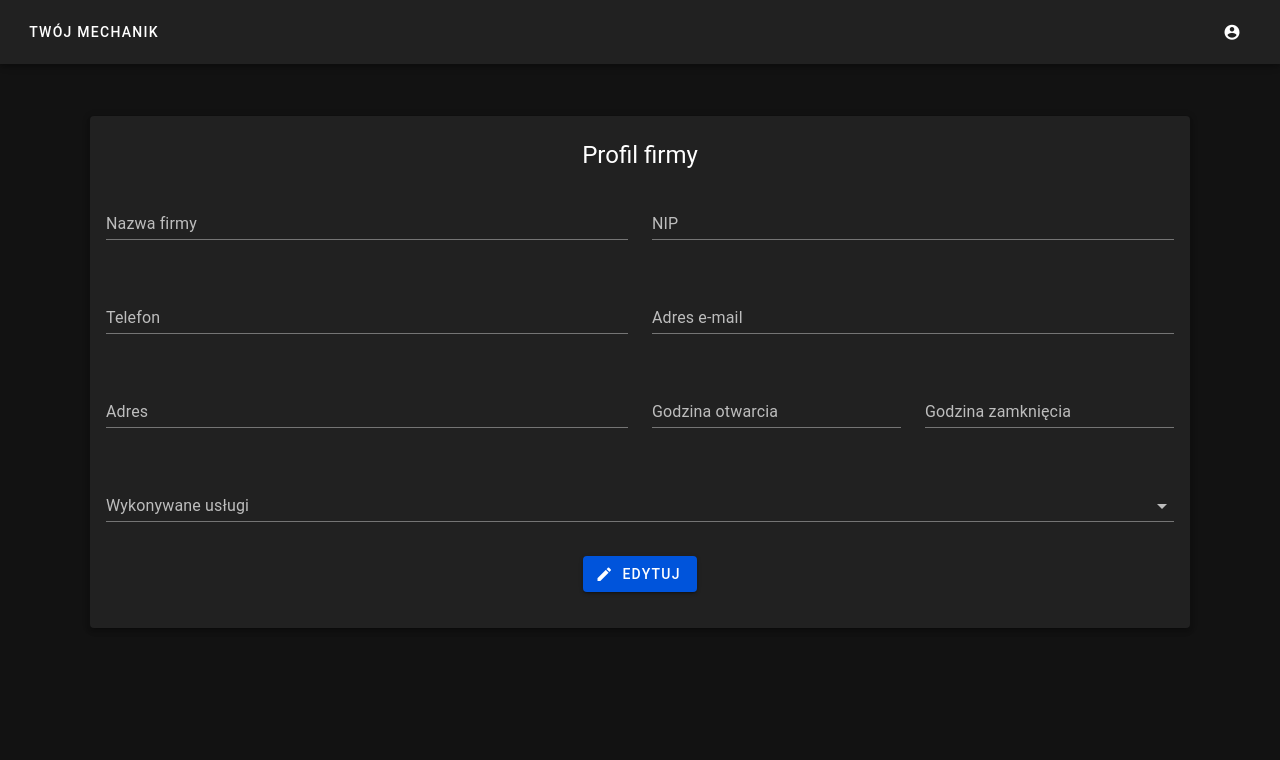
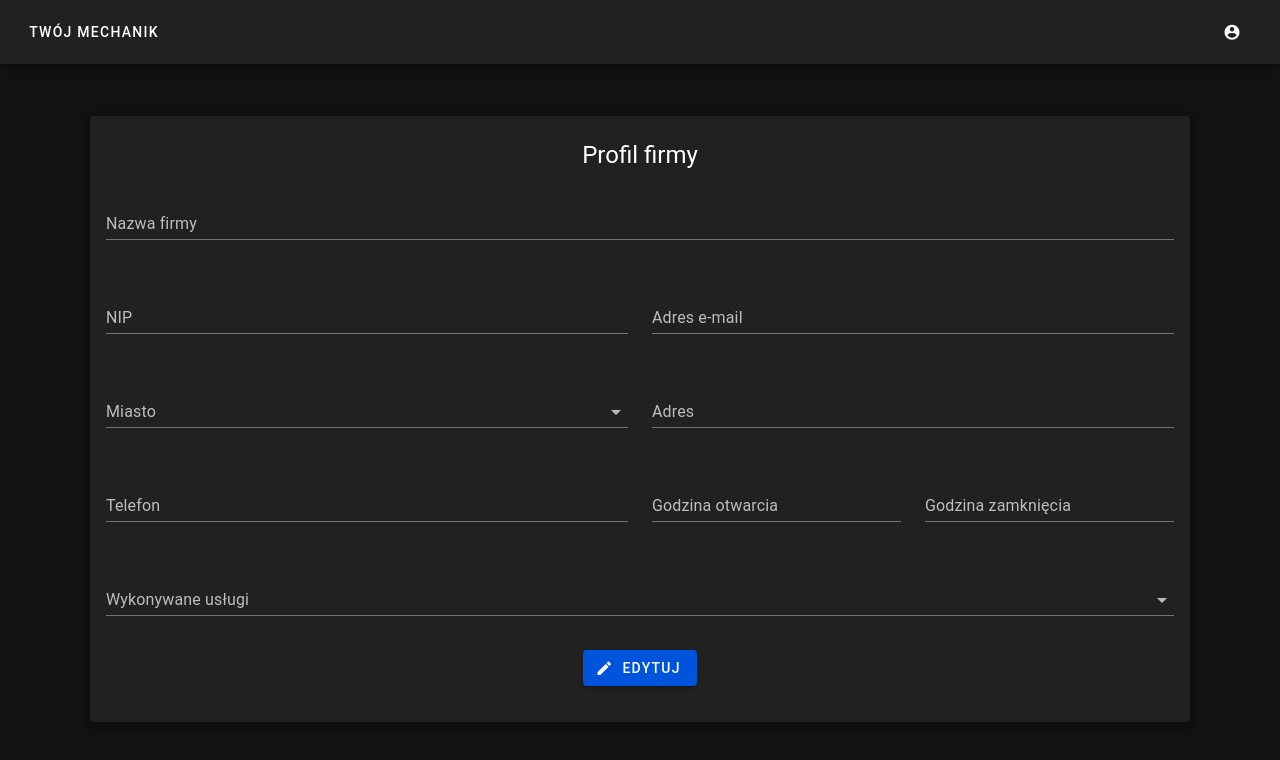
Before and after one commit to Lecrut/YourCarMechanic, a Nuxt app: page /company/profile in a window 1280 px wide. Shown: the top 760 px of the page. Built offline with nearby package versions, Linux system fonts and the light colour scheme.

Commit message:
company profile - form 2

```diff
--- a/locales/en.json
+++ b/locales/en.json
@@ -116,6 +116,7 @@
   "companyProfile": {
     "title": "Company profile",
     "name": "Company name",
+    "city": "City",
     "nip": "VAT number",
     "address": "Address",
     "openingTime": "Opening time",
--- a/locales/pl.json
+++ b/locales/pl.json
@@ -116,6 +116,7 @@
   "companyProfile": {
     "title": "Profil firmy",
     "name": "Nazwa firmy",
+    "city": "Miasto",
     "nip": "NIP",
     "address": "Adres",
     "openingTime": "Godzina otwarcia",
--- a/pages/company/profile.vue
+++ b/pages/company/profile.vue
@@ -11,6 +11,16 @@ const {t} = useI18n()
 const {form, valid, isValid} = formValidation()
 
 const isEditing = ref(false)
+
+const companyName = ref(null)
+const companyNip = ref(null)
+const companyEmail = ref(null)
+const companyCity = ref(null)
+const companyAddress = ref(null)
+const companyPhone = ref(null)
+const companyOpeningTime = ref(null)
+const companyClosingTime = ref(null)
+const companyServices = ref(null)
 
 async function saveForm() {
   if (await isValid()) {
@@ -42,8 +52,9 @@ async function saveForm() {
           @submit.prevent="saveForm"
       >
         <v-row justify="center">
-          <v-col cols="12" sm="12" md="6">
+          <v-col cols="12" sm="12" md="12">
             <v-text-field
+                v-model="companyName"
                 :label="t('companyProfile.name')"
                 :readonly="!isEditing"
                 :rules="[requiredRule(t)]"
@@ -52,6 +63,7 @@ async function saveForm() {
 
           <v-col cols="12" sm="12" md="6">
             <v-text-field
+                v-model="companyNip"
                 :label="t('companyProfile.nip')"
                 :readonly="!isEditing"
                 :rules="[requiredRule(t), lengthRuleShort(t)]"
@@ -60,6 +72,35 @@ async function saveForm() {
 
           <v-col cols="12" sm="12" md="6">
             <v-text-field
+                v-model="companyEmail"
+                :label="t('companyProfile.email')"
+                :readonly="!isEditing"
+                :rules="[requiredRule(t), emailRule(t)]"
+                placeholder="example@mail.com"
+            />
+          </v-col>
+
+          <v-col cols="12" sm="12" md="6">
+            <v-select
+                v-model="companyCity"
+                :label="t('companyProfile.city')"
+                :readonly="!isEditing"
+                :rules="[requiredRule(t), requiredArrayRule(t)]"
+            />
+          </v-col>
+
+          <v-col cols="12" sm="12" md="6">
+            <v-text-field
+                v-model="companyAddress"
+                :label="t('companyProfile.address')"
+                :readonly="!isEditing"
+                :rules="[requiredRule(t)]"
+            />
+          </v-col>
+
+          <v-col cols="12" sm="12" md="6">
+            <v-text-field
+                v-model="companyPhone"
                 :label="t('companyProfile.phone')"
                 :readonly="!isEditing"
                 type="number"
@@ -67,24 +108,9 @@ async function saveForm() {
             />
           </v-col>
 
-          <v-col cols="12" sm="12" md="6">
-            <v-text-field
-                :label="t('companyProfile.email')"
-                :readonly="!isEditing"
-                :rules="[requiredRule(t), emailRule(t)]"
-            />
-          </v-col>
-
-          <v-col cols="12" sm="12" md="6">
-            <v-text-field
-                :label="t('companyProfile.address')"
-                :readonly="!isEditing"
-                :rules="[requiredRule(t)]"
-            />
-          </v-col>
-
           <v-col cols="12" sm="6" md="3">
             <v-text-field
+                v-model="companyOpeningTime"
                 :label="t('companyProfile.openingTime')"
                 :readonly="!isEditing"
                 type="number"
@@ -94,6 +120,7 @@ async function saveForm() {
 
           <v-col cols="12" sm="6" md="3">
             <v-text-field
+                v-model="companyClosingTime"
                 :label="t('companyProfile.closingTime')"
                 :readonly="!isEditing"
                 type="number"
@@ -103,6 +130,7 @@ async function saveForm() {
 
           <v-col cols="12" sm="12">
             <v-select
+                v-model="companyServices"
                 :label="t('companyProfile.services')"
                 :items="services(t)"
                 chips
```
